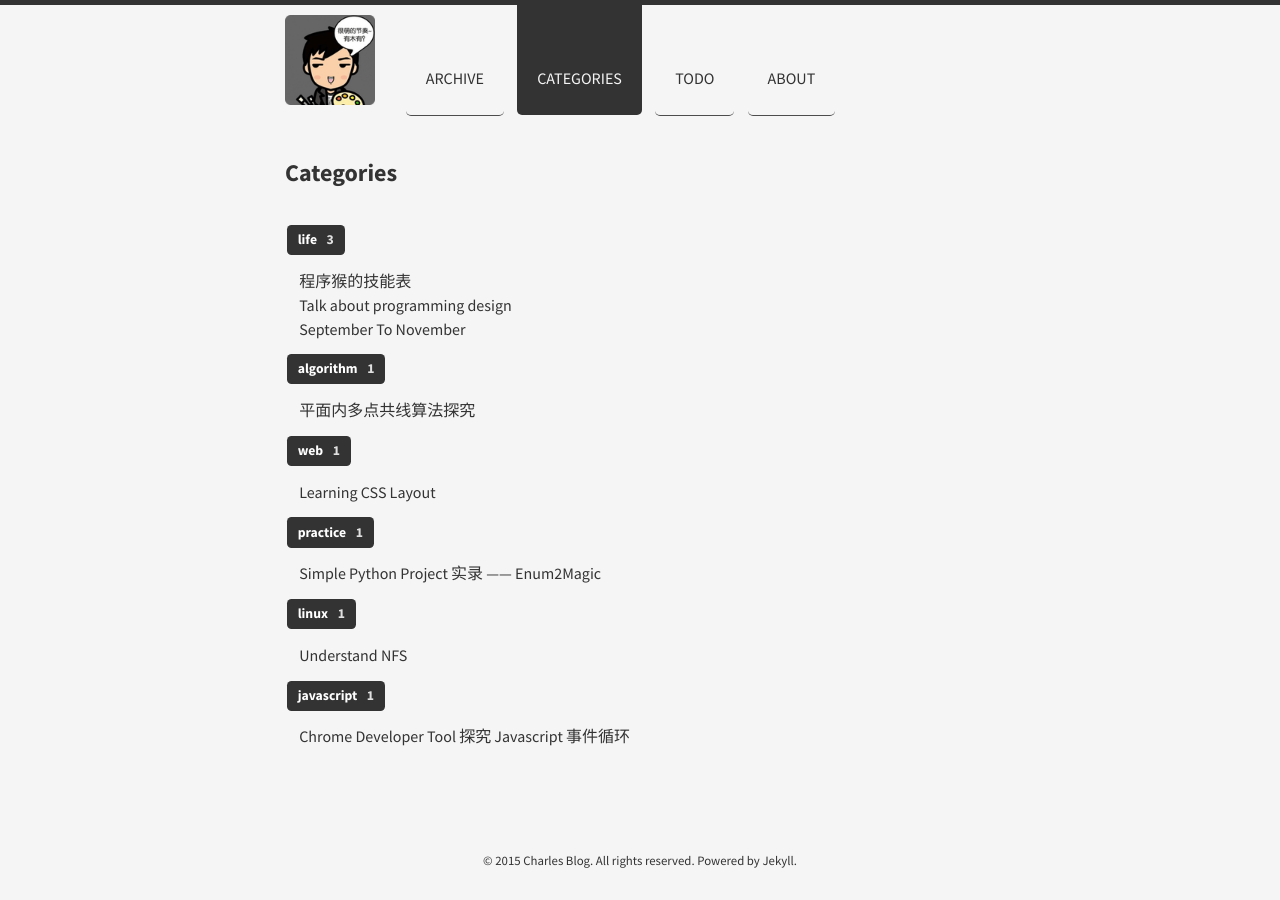
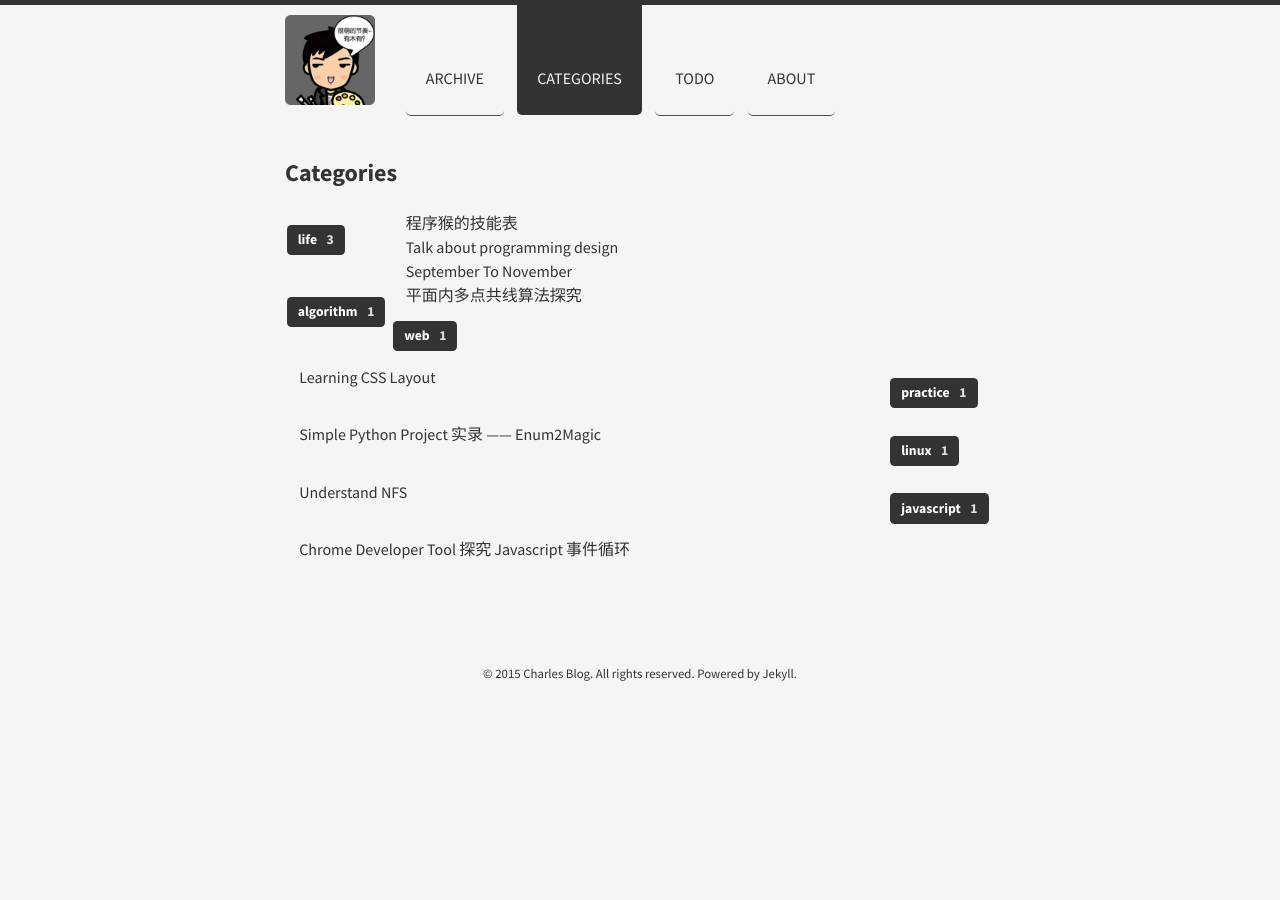
Before and after one commit to JavaCS3/blog, a Jekyll site: the page built from categories/index.html, in a window 1280 px wide. Built offline with Jekyll 4.4.1, drawn with Linux system fonts in a browser that asks for light colours; nearby versions of some CDN libraries; Markdown is read by kramdown in place of the engine named in the settings.

Commit message:
test new cat

```diff
--- a/categories/index.html
+++ b/categories/index.html
@@ -7,7 +7,7 @@ title: Categories
   {% assign category_name = category[0] %}
   <div>
     <!-- categories tag -->
-    <div>
+    <div class="col span_2">
       <a class="label margin-small" id="{{ category_name }}" href="#{{ category_name }}">{{ category_name }}
         <div class="detail">
           {{ site.categories[category_name] | size }}
@@ -16,12 +16,9 @@ title: Categories
     </div>
     <!-- categories pages -->
     {% for page in site.categories[category_name] %}
-      <div class="col span_12">
+      <div class="col span_10">
         <article class="row gutters">
-          <a class="col span_8" href="{{ site.baseurl }}{{ page.url }}">{{ page.title }}</a>
-          <!-- <div class="post-date col span_2">
-            <time>{{ page.date | date: "%Y-%m-%d" }}</time>
-          </div> -->
+          <a href="{{ site.baseurl }}{{ page.url }}">{{ page.title }}</a>
         </article>
       </div>
     {% endfor %}
```
